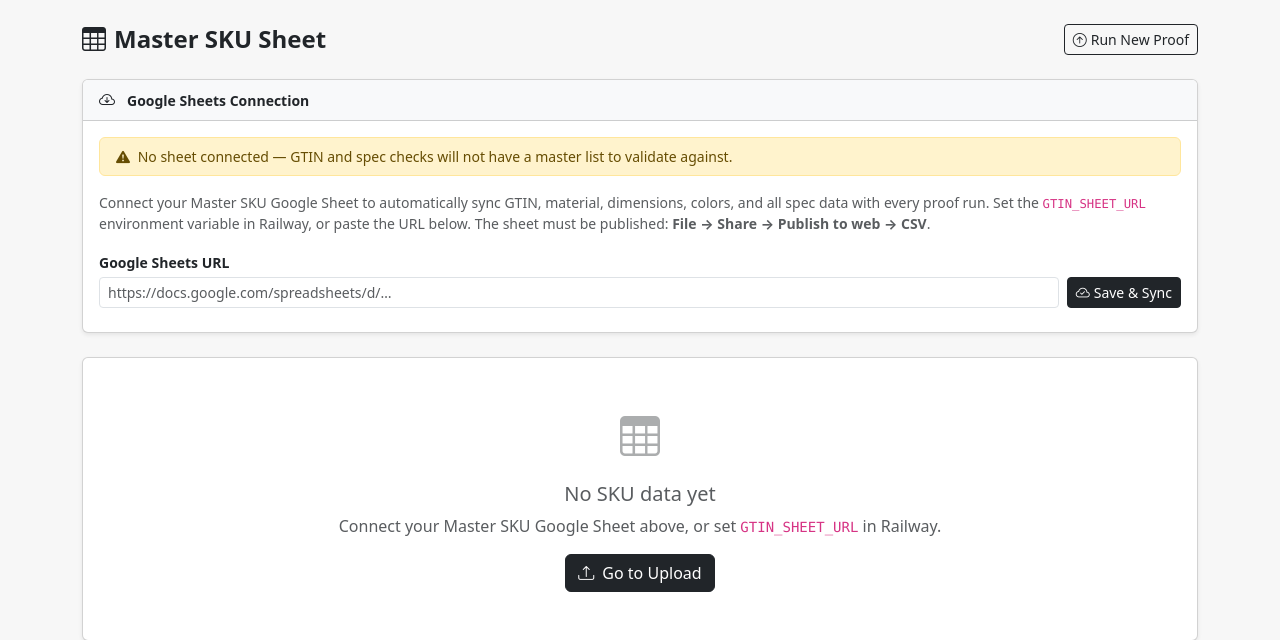
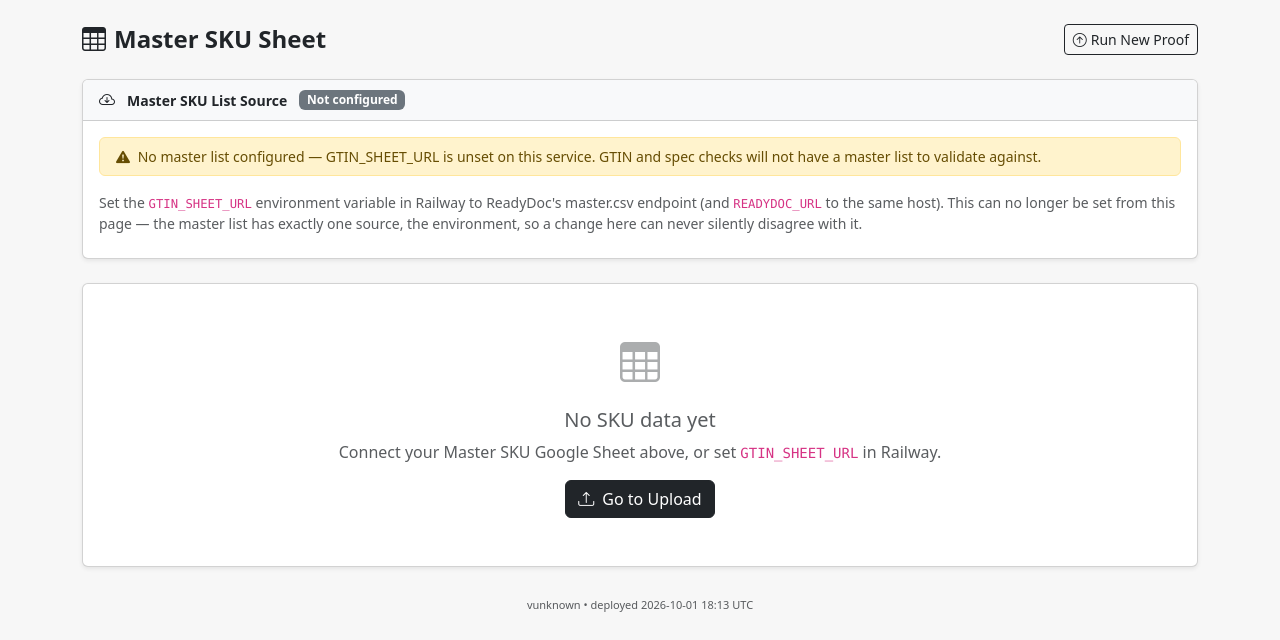
Before and after one commit to lowryakers/Artwork-Proofing, a Flask app: page /gtin in a window 1280 px wide. Shown: the part 66-706 px from the top of the page. Run offline with Flask 3, Linux system fonts and the light colour scheme; some libraries are stand-ins or nearby versions.

Commit message:
SKU Master page: show the real reason a master list is rejected (#22)
The Google Sheets Connection card collapsed two different states into the
same generic "No sheet connected" banner: nothing configured, and a
GTIN_SHEET_URL that _load_sheet_config() rejected for not being on the
ReadyDoc host. The second case is exactly what happened in production —
GTIN_SHEET_URL pointed at app.powder-ops.com with no READYDOC_URL set to
match it — and the page gave no hint why, only a misleading "connect a
sheet" prompt and a dead "Save & Sync" field (the backend now refuses any
UI-submitted URL unconditionally, per the GTIN_SHEET_URL-is-authoritative
change).

The card (renamed "Master SKU List Source") now renders three distinct
states instead of two: Connected, Rejected (showing the exact
_load_sheet_config() reject_reason and pointing at READYDOC_URL /
MASTER_ALLOW_EXTERNAL), and Not configured. Removed the editable URL input
and Save/Disconnect buttons and their JS handlers, since POST
/api/gtin-sheet always refuses now — leaving them in place just invited
clicking a button that could never work.

Verified by rendering /gtin through a Flask test client in all three
states (no READYDOC_URL set, host mismatch, and matching host) and
confirming the right banner/reason text appears in each. Full test suite
still green.


Claude-Session: https://claude.ai/code/session_01Hkoy4jrC9aHeEYMzA2nUf4

Co-authored-by: Claude <noreply@anthropic.com>

```diff
--- a/templates/gtin.html
+++ b/templates/gtin.html
@@ -33,48 +33,68 @@
   </div>
 </div>
 
-{# ── Google Sheets sync card ─────────────────────────────────────────────── #}
-<div class="card shadow-sm mb-4 {% if sheet_cfg.get('sheet_url') %}border-success{% endif %}">
+{# ── Master-list source card ─────────────────────────────────────────────────
+   GTIN_SHEET_URL is the sole, authoritative source (no UI override, no Google
+   Sheet fallback — see the "remove the Google Sheet fallback" change). This
+   card only ever reports what _load_sheet_config() actually resolved:
+   connected / rejected (configured but refused) / not configured — it never
+   collapses "rejected" into the same generic banner as "nothing set", which
+   is what used to hide the real cause. #}
+<div class="card shadow-sm mb-4
+            {% if sheet_cfg.get('sheet_url') %}border-success
+            {% elif sheet_cfg.get('rejected_url') %}border-danger{% endif %}">
   <div class="card-header py-2 d-flex align-items-center gap-2
-              {% if sheet_cfg.get('sheet_url') %}bg-success bg-opacity-10{% else %}bg-light{% endif %}">
+              {% if sheet_cfg.get('sheet_url') %}bg-success bg-opacity-10
+              {% elif sheet_cfg.get('rejected_url') %}bg-danger bg-opacity-10
+              {% else %}bg-light{% endif %}">
     <i class="bi bi-cloud-arrow-down{% if sheet_cfg.get('sheet_url') %}-fill text-success{% endif %} me-1"></i>
-    <span class="fw-semibold small">Google Sheets Connection</span>
+    <span class="fw-semibold small">Master SKU List Source</span>
     {% if sheet_cfg.get('sheet_url') %}
     <span class="badge bg-success ms-1">Connected</span>
     {% if sheet_cfg.get('last_synced') %}
     <span class="text-muted small ms-2">Last sync: {{ sheet_cfg.last_synced[:16].replace('T',' ') }} &bull; {{ sheet_cfg.get('row_count', 0) }} SKUs</span>
     {% endif %}
+    {% elif sheet_cfg.get('rejected_url') %}
+    <span class="badge bg-danger ms-1">Rejected</span>
+    {% else %}
+    <span class="badge bg-secondary ms-1">Not configured</span>
     {% endif %}
   </div>
   <div class="card-body py-3">
-    {% if not sheet_cfg.get('sheet_url') %}
+    {% if sheet_cfg.get('sheet_url') %}
+    <p class="text-muted small mb-0">
+      Source: <code>{{ env_sheet_url and 'GTIN_SHEET_URL (environment)' or 'runtime config' }}</code>
+    </p>
+
+    {% elif sheet_cfg.get('rejected_url') %}
+    <div class="alert alert-danger py-2 small mb-3">
+      <i class="bi bi-x-circle-fill me-1"></i>
+      <strong>Master list REJECTED</strong> — {{ sheet_cfg.get('reject_reason', 'the configured URL was refused.') }}
+      0 rows loaded. Every GTIN, spec and fill-weight check was skipped.
+    </div>
+    <p class="text-muted small mb-0">
+      A master-list URL is configured ({{ sheet_cfg.rejected_url | truncate(70) }}) but isn't on the
+      ReadyDoc host, so it's refused by default. Fix it in Railway on this service:
+    </p>
+    <ul class="text-muted small mb-0">
+      <li>Set <code>READYDOC_URL</code> to ReadyDoc's base URL, and make sure <code>GTIN_SHEET_URL</code>
+          is on that same host (e.g. ReadyDoc's <code>/api/products/master.csv</code> endpoint).</li>
+      <li>Only if you deliberately need a non-ReadyDoc feed, set <code>MASTER_ALLOW_EXTERNAL=true</code>.</li>
+    </ul>
+
+    {% else %}
     <div class="alert alert-warning py-2 small mb-3">
       <i class="bi bi-exclamation-triangle-fill me-1"></i>
-      No sheet connected — GTIN and spec checks will not have a master list to validate against.
+      No master list configured — GTIN_SHEET_URL is unset on this service. GTIN and spec checks will
+      not have a master list to validate against.
     </div>
-    <p class="text-muted small mb-3">
-      Connect your Master SKU Google Sheet to automatically sync GTIN, material, dimensions, colors,
-      and all spec data with every proof run. Set the <code>GTIN_SHEET_URL</code> environment variable
-      in Railway, or paste the URL below. The sheet must be published:
-      <strong>File → Share → Publish to web → CSV</strong>.
+    <p class="text-muted small mb-0">
+      Set the <code>GTIN_SHEET_URL</code> environment variable in Railway to ReadyDoc's master.csv
+      endpoint (and <code>READYDOC_URL</code> to the same host). This can no longer be set from this
+      page — the master list has exactly one source, the environment, so a change here can never
+      silently disagree with it.
     </p>
     {% endif %}
-    <div class="d-flex gap-2 flex-wrap align-items-end">
-      <div class="flex-grow-1">
-        <label class="form-label small mb-1 fw-semibold">Google Sheets URL</label>
-        <input type="url" id="sheetUrl" class="form-control form-control-sm"
-               placeholder="https://docs.google.com/spreadsheets/d/…"
-               value="{{ sheet_cfg.get('sheet_url', '') }}">
-      </div>
-      <button class="btn btn-sm btn-dark" onclick="saveSheetUrl()" id="saveBtn">
-        <i class="bi bi-cloud-check me-1"></i>Save & Sync
-      </button>
-      {% if sheet_cfg.get('sheet_url') %}
-      <button class="btn btn-sm btn-outline-danger" onclick="clearSheet()" title="Disconnect sheet">
-        <i class="bi bi-x-circle me-1"></i>Disconnect
-      </button>
-      {% endif %}
-    </div>
     <div id="sheetStatus" class="small mt-2"></div>
   </div>
 </div>
@@ -211,33 +231,6 @@ function setStatus(msg, cls='text-muted') {
   document.getElementById('sheetStatus').innerHTML = `<span class="${cls}">${msg}</span>`;
 }
 
-async function saveSheetUrl() {
-  const url = document.getElementById('sheetUrl').value.trim();
-  const btn = document.getElementById('saveBtn');
-  btn.disabled = true;
-  btn.innerHTML = '<span class="spinner-border spinner-border-sm me-1"></span>Saving…';
-  try {
-    const r = await fetch('/api/gtin-sheet', {
-      method: 'POST',
-      headers: {'Content-Type': 'application/json'},
-      body: JSON.stringify({url}),
-    });
-    const d = await r.json();
-    if (!d.ok) { setStatus('<i class="bi bi-x-circle-fill text-danger me-1"></i>' + d.error, 'text-danger'); return; }
-    if (url) {
-      setStatus('<i class="bi bi-arrow-clockwise me-1"></i>Syncing…', 'text-muted');
-      await syncNow();
-    } else {
-      location.reload();
-    }
-  } catch(e) {
-    setStatus('<i class="bi bi-x-circle-fill text-danger me-1"></i>Save failed: ' + e, 'text-danger');
-  } finally {
-    btn.disabled = false;
-    btn.innerHTML = '<i class="bi bi-cloud-check me-1"></i>Save & Sync';
-  }
-}
-
 async function syncNow() {
   const btn = document.getElementById('syncBtn');
   if (btn) { btn.disabled = true; btn.innerHTML = '<span class="spinner-border spinner-border-sm me-1"></span>Syncing…'; }
@@ -257,15 +250,5 @@ async function syncNow() {
     if (btn) { btn.disabled = false; btn.innerHTML = '<i class="bi bi-arrow-clockwise me-1"></i>Sync Now'; }
   }
 }
-
-async function clearSheet() {
-  if (!confirm('Disconnect the Google Sheet? Spec and GTIN checks will have no master list to validate against.')) return;
-  await fetch('/api/gtin-sheet', {
-    method: 'POST',
-    headers: {'Content-Type': 'application/json'},
-    body: JSON.stringify({url: ''}),
-  });
-  location.reload();
-}
 </script>
 {% endblock %}
```
